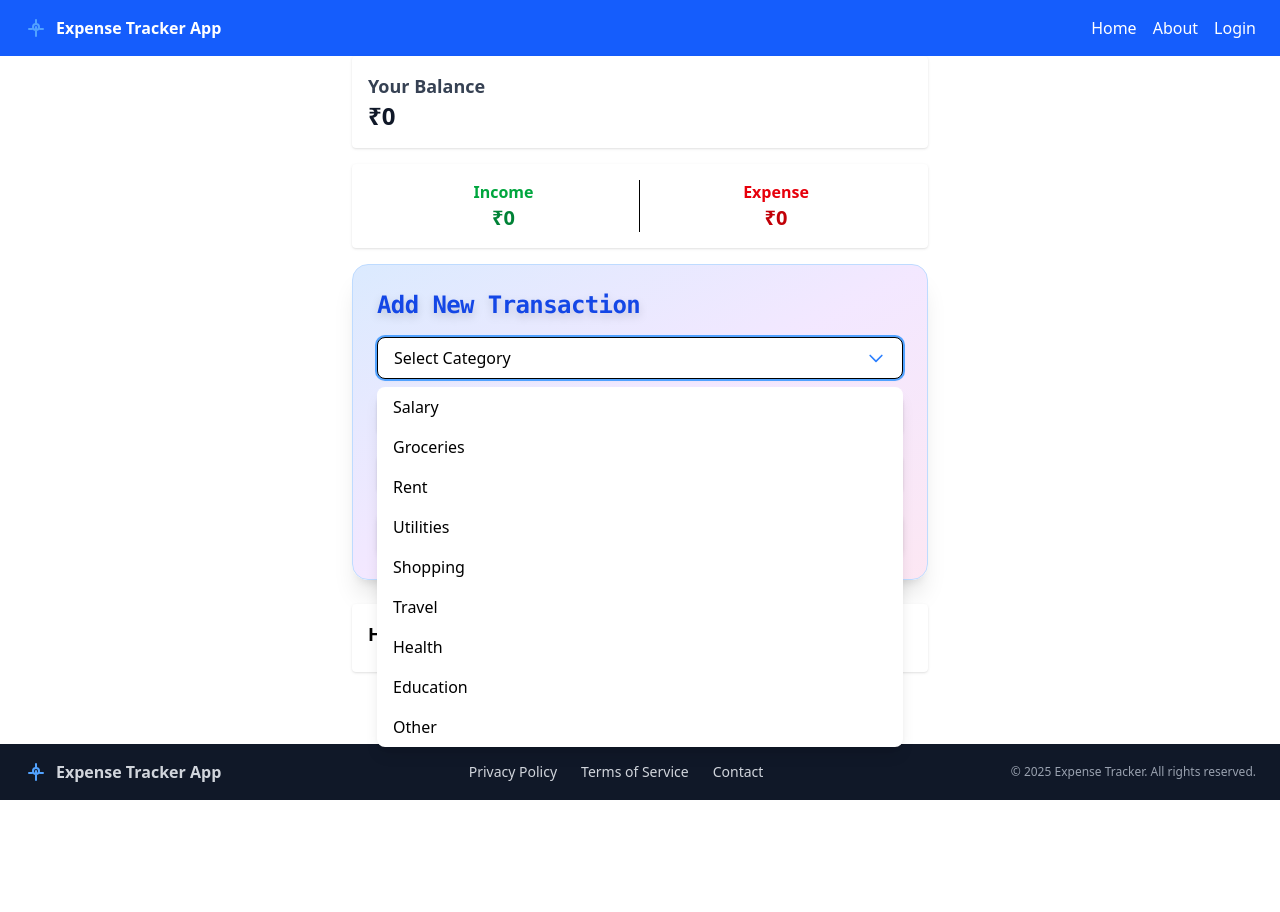
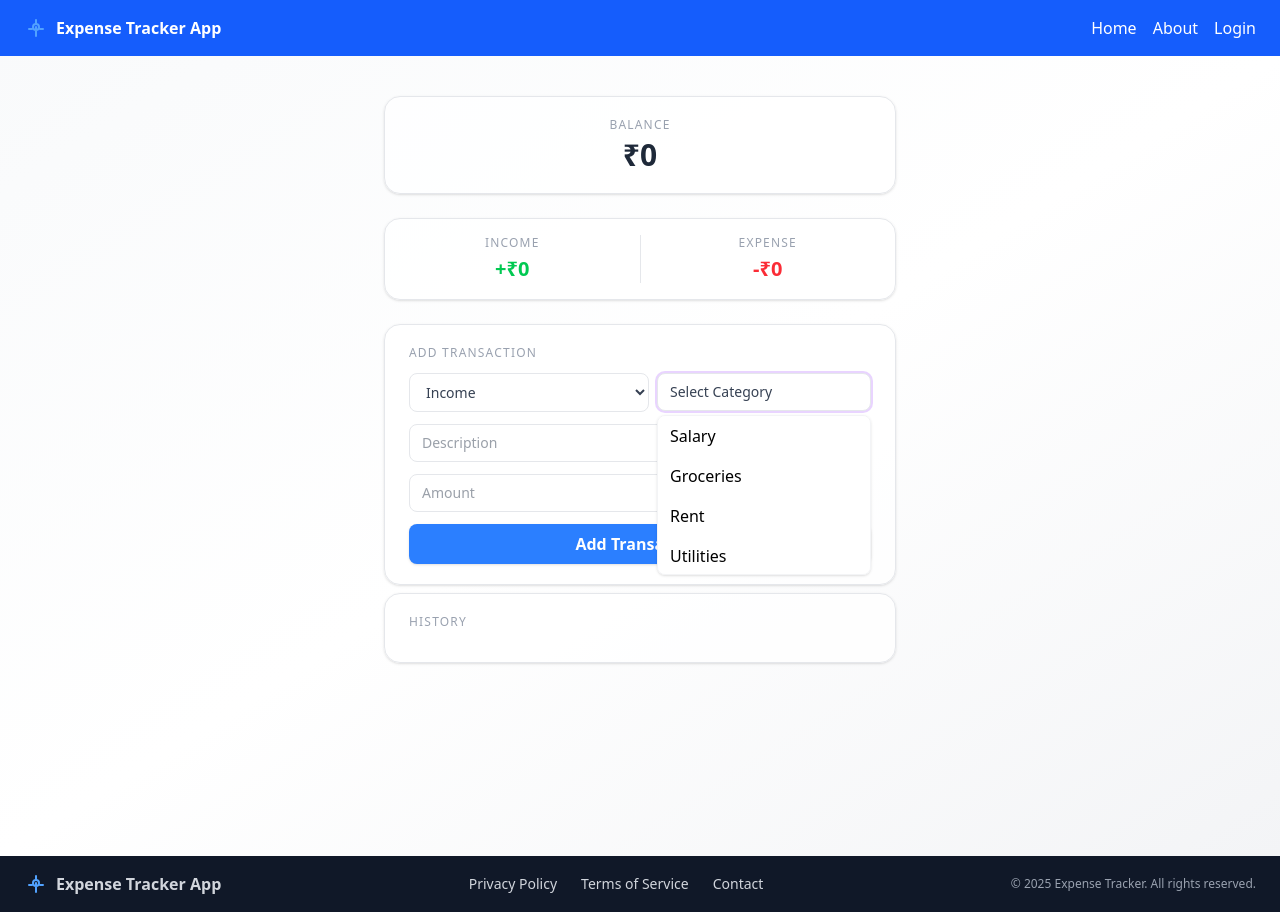
Before and after one commit to Abantikamili18/Expense-Tracker-Frontend, a React (Vite) app: page /dashboard in a window 1280 px wide. Both pictures are taken after a click on the button "Select Category". Before the commit the page ends 800 px from the top, so only its background shows below. Built offline with nearby package versions, Linux system fonts and the light colour scheme.

Commit message:
Refactor components for improved styling and layout: update App, AddTransaction, Balance, Footer, IncomeExpense, Transaction, TransactionList, and Dashboard for a more cohesive design.

```diff
--- a/src/components/AddTransaction.jsx
+++ b/src/components/AddTransaction.jsx
@@ -17,42 +17,51 @@ const AddTransaction = ({ onAdd }) => {
   const [amount, setAmount] = useState('');
   const [description, setDescription] = useState('');
   const [dropdownOpen, setDropdownOpen] = useState(false);
+  const [type, setType] = useState('Income');
 
   const handleSubmit = (e) => {
     e.preventDefault();
     if (!text || !amount) return;
-
+    let amt = Math.abs(parseFloat(amount));
+    if (type === 'Expense') amt = -amt;
     onAdd({
       id: Date.now(),
       text,
-      amount: parseFloat(amount),
+      amount: amt,
       description
     });
-
     setText('');
     setAmount('');
     setDescription('');
+    setType('Income');
   };
 
   return (
-    <div className="bg-gradient-to-br from-blue-100 via-purple-100 to-pink-100 p-6 rounded-2xl shadow-xl mb-6 border border-blue-200 animate-fade-in">
-      <h3 className="text-2xl font-extrabold mb-4 text-blue-700 font-mono tracking-tight drop-shadow-lg">Add New Transaction</h3>
-      <form onSubmit={handleSubmit} className="space-y-4">
-        {/* Category dropdown */}
-        <div className="relative">
+    <div className="rounded-2xl bg-white/80 shadow-sm border border-gray-200 px-6 py-5 mb-2">
+      <h3 className="text-xs uppercase tracking-widest text-gray-400 mb-3">Add Transaction</h3>
+      <form onSubmit={handleSubmit} className="space-y-3">
+        <div className="flex gap-2">
+          <select
+            className="flex-1 px-3 py-2 border border-gray-200 rounded-lg bg-white text-gray-700 focus:outline-none focus:ring-2 focus:ring-blue-200 text-sm"
+            value={type}
+            onChange={e => setType(e.target.value)}
+          >
+            <option value="Income">Income</option>
+            <option value="Expense">Expense</option>
+          </select>
+          <div className="relative flex-1">
             <button
               type="button"
-            className="w-full px-4 py-2 border rounded-lg bg-white text-left shadow-sm focus:outline-none focus:ring-2 focus:ring-blue-400 flex justify-between items-center font-sans"
+              className="w-full px-3 py-2 border border-gray-200 rounded-lg bg-white text-left text-gray-700 text-sm focus:outline-none focus:ring-2 focus:ring-purple-200"
               onClick={() => setDropdownOpen((open) => !open)}
             >
               {text || 'Select Category'}
-            <svg className="w-5 h-5 ml-2 text-blue-500" fill="none" stroke="currentColor" strokeWidth="2" viewBox="0 0 24 24"><path strokeLinecap="round" strokeLinejoin="round" d="M19 9l-7 7-7-7" /></svg>
             </button>
-          <ul className={`absolute left-0 right-0 mt-2 bg-white rounded-lg shadow-lg z-10 transition-all duration-200 ${dropdownOpen ? 'block' : 'hidden'}`}>
+            <ul className={`absolute left-0 right-0 mt-1 bg-white rounded-lg border border-gray-100 shadow z-10 max-h-40 overflow-y-auto ${dropdownOpen ? 'block' : 'hidden'}`}>
               {categories.map((cat) => (
                 <li
                   key={cat}
-                className={`px-4 py-2 cursor-pointer hover:bg-blue-100 ${text === cat ? 'font-bold text-blue-600' : ''}`}
+                  className={`px-3 py-2 cursor-pointer hover:bg-blue-50 ${text === cat ? 'font-bold text-blue-600' : ''}`}
                   onClick={() => { setText(cat); setDropdownOpen(false); }}
                 >
                   {cat}
@@ -60,22 +69,22 @@ const AddTransaction = ({ onAdd }) => {
               ))}
             </ul>
           </div>
-        {/* Description input */}
+        </div>
         <input
           type="text"
           placeholder="Description"
-          className="w-full px-4 py-2 border rounded-lg bg-white shadow-sm focus:outline-none focus:ring-2 focus:ring-blue-400 font-sans"
+          className="w-full px-3 py-2 border border-gray-200 rounded-lg bg-white text-gray-700 text-sm focus:outline-none focus:ring-2 focus:ring-blue-200"
           value={description}
           onChange={e => setDescription(e.target.value)}
         />
         <input
           type="number"
-          placeholder="Amount (negative = expense, positive = income)"
-          className="w-full px-4 py-2 border rounded-lg bg-white shadow-sm focus:outline-none focus:ring-2 focus:ring-pink-400 font-sans"
+          placeholder="Amount"
+          className="w-full px-3 py-2 border border-gray-200 rounded-lg bg-white text-gray-700 text-sm focus:outline-none focus:ring-2 focus:ring-green-200"
           value={amount}
           onChange={(e) => setAmount(e.target.value)}
         />
-        <button type="submit" className="w-full py-2 rounded-lg bg-gradient-to-r from-blue-500 via-purple-500 to-pink-500 text-white font-bold text-lg shadow-md hover:scale-105 transition-transform duration-200 focus:outline-none focus:ring-4 focus:ring-blue-200 flex items-center justify-center gap-2">
+        <button type="submit" className="w-full py-2 rounded-lg bg-blue-500 text-white font-semibold text-base shadow hover:bg-blue-600 transition-colors focus:outline-none focus:ring-2 focus:ring-blue-200">
           Add Transaction
         </button>
       </form>
--- a/src/components/Balance.jsx
+++ b/src/components/Balance.jsx
@@ -2,9 +2,9 @@ import React from 'react';
 
 const Balance = ({ balance }) => {
   return (
-    <div className="bg-white p-4 rounded shadow mb-4">
-      <h3 className="text-lg font-semibold text-gray-700">Your Balance</h3>
-      <p className="text-2xl font-bold text-gray-900">₹{balance}</p>
+    <div className="rounded-2xl bg-white/80 shadow-sm border border-gray-200 px-6 py-5 flex flex-col items-center">
+      <span className="text-xs uppercase tracking-widest text-gray-400 mb-1">Balance</span>
+      <span className="text-3xl font-bold text-gray-800">₹{balance}</span>
     </div>
   );
 };
--- a/src/components/IncomeExpense.jsx
+++ b/src/components/IncomeExpense.jsx
@@ -2,14 +2,15 @@ import React from 'react';
 
 const IncomeExpense = ({ income, expense }) => {
   return (
-    <div className="flex justify-between bg-white p-4 rounded shadow mb-4">
-      <div className="text-center w-1/2 border-r">
-        <h4 className="text-green-600 font-semibold">Income</h4>
-        <p className="text-xl font-bold text-green-700">₹{income}</p>
+    <div className="flex gap-4 justify-between bg-white/80 rounded-2xl shadow-sm border border-gray-200 px-6 py-4">
+      <div className="flex-1 flex flex-col items-center">
+        <span className="text-xs uppercase tracking-widest text-gray-400 mb-1">Income</span>
+        <span className="text-xl font-semibold text-green-500">+₹{income}</span>
       </div>
-      <div className="text-center w-1/2">
-        <h4 className="text-red-600 font-semibold">Expense</h4>
-        <p className="text-xl font-bold text-red-700">₹{expense}</p>
+      <div className="w-px bg-gray-200 mx-2"></div>
+      <div className="flex-1 flex flex-col items-center">
+        <span className="text-xs uppercase tracking-widest text-gray-400 mb-1">Expense</span>
+        <span className="text-xl font-semibold text-red-500">-₹{expense}</span>
       </div>
     </div>
   );
--- a/src/components/Transaction.jsx
+++ b/src/components/Transaction.jsx
@@ -2,20 +2,33 @@ import React from 'react';
 
 const Transaction = ({ transaction, onDelete }) => {
   const sign = transaction.amount < 0 ? '-' : '+';
-  const color = transaction.amount < 0 ? 'text-red-600' : 'text-green-600';
+  const color = transaction.amount < 0 ? 'text-red-500' : 'text-green-500';
 
   return (
-    <li className="flex justify-between items-center border-b py-2">
-      <span>{transaction.text}</span>
-      <div className="flex items-center space-x-2">
-        <span className={`${color} font-semibold`}>
+    <li className="flex justify-between items-center py-2">
+      <span className="text-gray-700 font-medium">{transaction.text}</span>
+      <div className="flex items-center gap-3">
+        <span className={`font-semibold ${color}`}>
           {sign}₹{Math.abs(transaction.amount)}
         </span>
         <button
           onClick={() => onDelete(transaction.id)}
-          className="text-red-500 hover:text-red-700"
+          className="rounded-full bg-gray-100 hover:bg-red-100 text-gray-400 hover:text-red-500 p-1 transition-colors"
+          title="Delete"
         >
-          ✕
+          <svg
+            className="w-4 h-4"
+            fill="none"
+            stroke="currentColor"
+            strokeWidth="2"
+            viewBox="0 0 24 24"
+          >
+            <path
+              strokeLinecap="round"
+              strokeLinejoin="round"
+              d="M6 18L18 6M6 6l12 12"
+            />
+          </svg>
         </button>
       </div>
     </li>
--- a/src/components/TransactionList.jsx
+++ b/src/components/TransactionList.jsx
@@ -3,9 +3,9 @@ import Transaction from './Transaction';
 
 const TransactionList = ({ transactions, onDelete }) => {
   return (
-    <div className="bg-white p-4 rounded shadow mb-4">
-      <h3 className="text-lg font-semibold mb-2">History</h3>
-      <ul>
+    <div className="rounded-2xl bg-white/80 shadow-sm border border-gray-200 px-6 py-5">
+      <h3 className="text-xs uppercase tracking-widest text-gray-400 mb-3">History</h3>
+      <ul className="divide-y divide-gray-100">
         {transactions.map((txn) => (
           <Transaction key={txn.id} transaction={txn} onDelete={onDelete} />
         ))}
--- a/src/pages/Dashboard.jsx
+++ b/src/pages/Dashboard.jsx
@@ -26,11 +26,13 @@ const Dashboard = () => {
   const balance = income - expense;
 
   return (
-    <div className="max-w-xl mx-auto">
-      <Balance balance={balance} />
-      <IncomeExpense income={income} expense={expense} />
-      <AddTransaction onAdd={addTransaction} />
-      <TransactionList transactions={transactions} onDelete={deleteTransaction} />
+    <div className="min-h-screen bg-gradient-to-br from-gray-50 via-white to-gray-100 flex flex-col items-center py-10 px-2">
+      <div className="w-full max-w-lg space-y-6">
+        <Balance balance={balance} />
+        <IncomeExpense income={income} expense={expense} />
+        <AddTransaction onAdd={addTransaction} />
+        <TransactionList transactions={transactions} onDelete={deleteTransaction} />
+      </div>
     </div>
   );
 };
```
Lines whose indentation alone changed are shown as unchanged.
